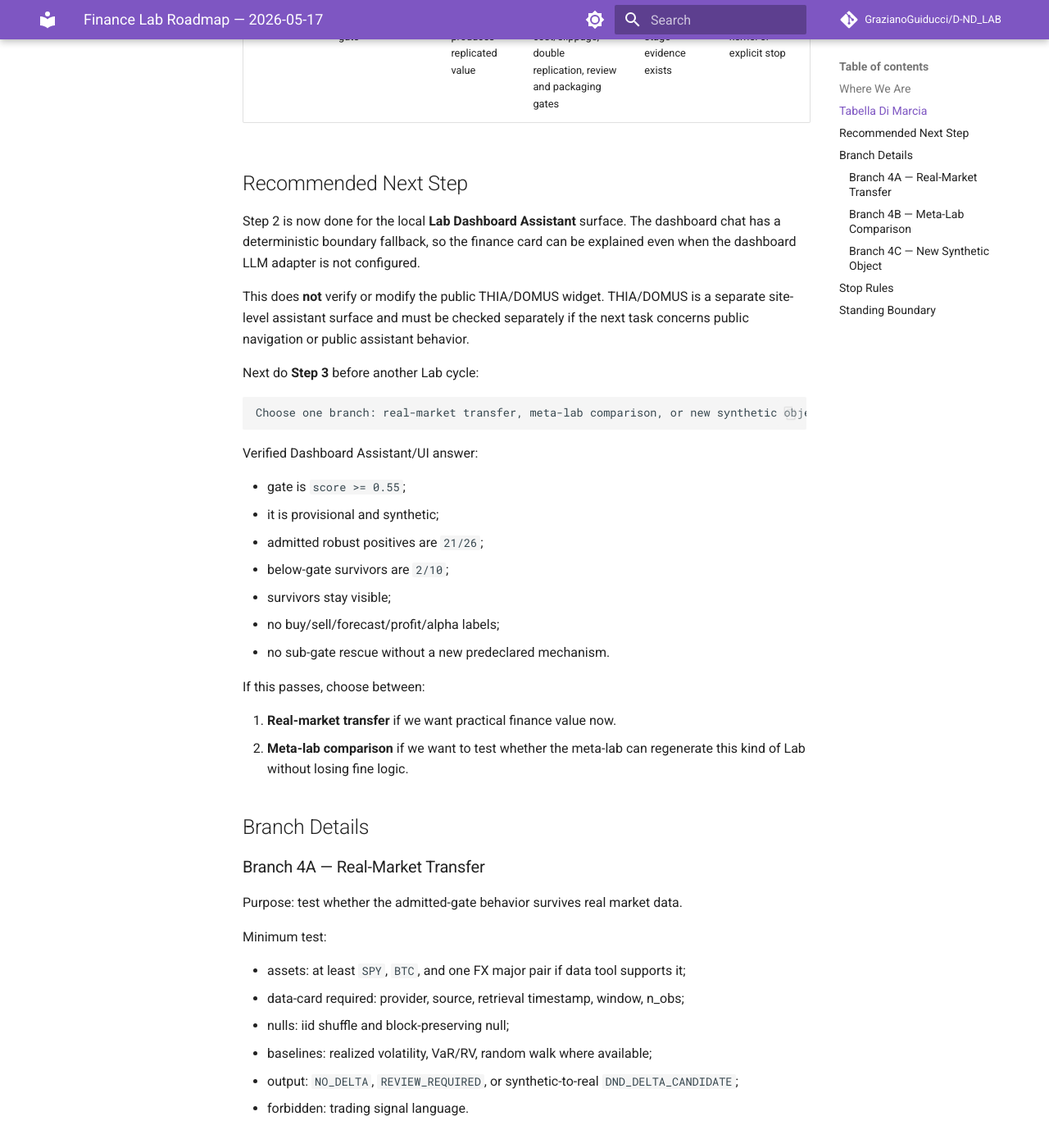
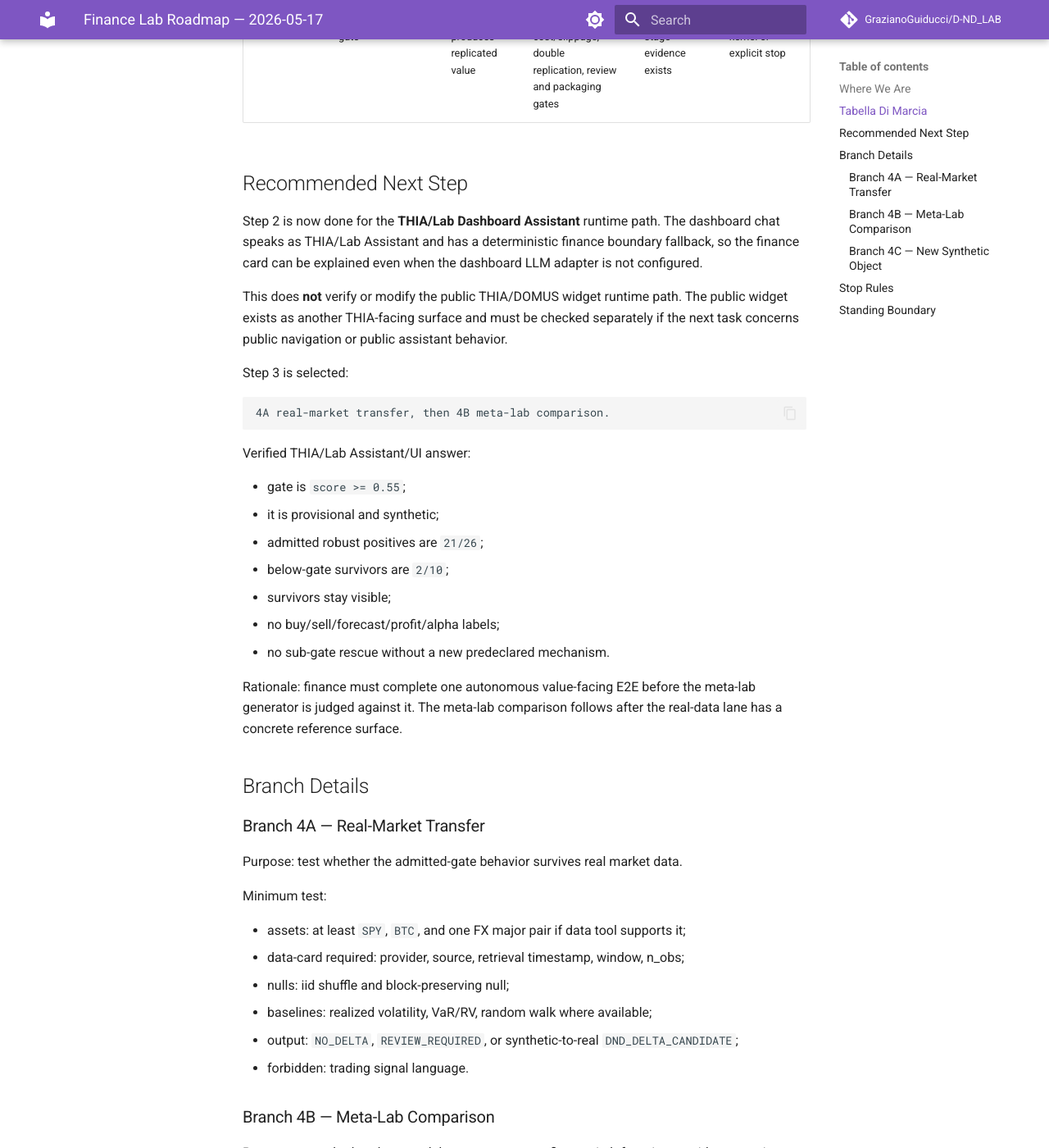
Before and after one commit to GrazianoGuiducci/D-ND_LAB, an MkDocs documentation site: the page built from docs/FINANCE_ROADMAP_20260517.md, in a window 1280 px wide and 1400 px high, scrolled down 2077 px. Shown: the whole window at 82% size. Built offline with MkDocs 1.6.1 and Material for MkDocs 9.7.7, drawn with Linux system fonts in a browser that asks for light colours; comment, search, counter and statistics services are not loaded; some of the changed text lies outside the part shown.

Commit message:
feat(finance): select real-market diagnostic branch

````diff
--- a/docs/FINANCE_ROADMAP_20260517.md
+++ b/docs/FINANCE_ROADMAP_20260517.md
@@ -29,8 +29,8 @@ evidence boundary and not a market signal.
 | Step | Goal | Entry Gate | Work | Exit Gate | Output |
 |---:|---|---|---|---|---|
 | 1 | Close synthetic promotion boundary | Cycle `20260517_1050` complete; falsifier correction applied | Preserve gate, survivor counts and non-hard-boundary rule in contracts/UI/docs | Audit returns `CRYSTALLIZE_PROMOTION_BOUNDARY`; dashboard shows gate and survivors | Current state, done |
-| 2 | Check Dashboard Assistant/context grounding | Dashboard card visible; `/precondition_contract` returns `200` | Ask the Lab Dashboard Assistant about gate, survivor exceptions, and what is not promotable | Dashboard Assistant answers: provisional threshold, `2/10` survivors visible, no trading signal | Done via deterministic boundary fallback |
-| 3 | Choose next branch | Step 1 done; Step 2 acceptable or explicitly skipped | Decide one branch: real-market transfer, meta-lab comparison, or new synthetic object | Branch documented before execution | Branch packet / direction |
+| 2 | Check THIA/Lab Assistant context grounding | Dashboard card visible; `/precondition_contract` returns `200` | Ask the THIA/Lab Dashboard Assistant about gate, survivor exceptions, and what is not promotable | THIA/Lab Assistant answers: provisional threshold, `2/10` survivors visible, no trading signal | Done via deterministic boundary fallback |
+| 3 | Choose next branch | Step 1 done; Step 2 acceptable or explicitly skipped | Decide one branch: real-market transfer, meta-lab comparison, or new synthetic object | Branch documented before execution | Selected: 4A real-market transfer before meta-lab comparison |
 | 4A | Real-market transfer | Branch chosen; no synthetic ambiguity hidden | Test SPY/BTC/FX with data-card, iid/block nulls, VaR/RV baselines | No market claim unless real-data nulls and baselines pass | Real-data report, likely `SOSPENSIONE` first |
 | 4B | Meta-lab comparison | Branch chosen; finance reference stable | Ask meta-lab to regenerate finance-like Lab from intent/domain | Generated Lab preserves contracts, nulls, UI boundary, survivor handling | Comparison report and meta-lab improvements |
 | 4C | New synthetic object | Branch chosen; new mechanism predeclared | Define target variable and falsifier before running a cycle | New object beats controls without rescuing old rejected cases silently | New synthetic candidate or rejection |
@@ -38,21 +38,23 @@ evidence boundary and not a market signal.
 
 ## Recommended Next Step
 
-Step 2 is now done for the local **Lab Dashboard Assistant** surface. The
-dashboard chat has a deterministic boundary fallback, so the finance card can
-be explained even when the dashboard LLM adapter is not configured.
+Step 2 is now done for the **THIA/Lab Dashboard Assistant** runtime path. The
+dashboard chat speaks as THIA/Lab Assistant and has a deterministic finance
+boundary fallback, so the finance card can be explained even when the dashboard
+LLM adapter is not configured.
 
-This does **not** verify or modify the public THIA/DOMUS widget. THIA/DOMUS is
-a separate site-level assistant surface and must be checked separately if the
-next task concerns public navigation or public assistant behavior.
+This does **not** verify or modify the public THIA/DOMUS widget runtime path.
+The public widget exists as another THIA-facing surface and must be checked
+separately if the next task concerns public navigation or public assistant
+behavior.
 
-Next do **Step 3** before another Lab cycle:
+Step 3 is selected:
 
 ```text
-Choose one branch: real-market transfer, meta-lab comparison, or new synthetic object.
+4A real-market transfer, then 4B meta-lab comparison.
 ```
 
-Verified Dashboard Assistant/UI answer:
+Verified THIA/Lab Assistant/UI answer:
 
 - gate is `score >= 0.55`;
 - it is provisional and synthetic;
@@ -62,11 +64,9 @@ Verified Dashboard Assistant/UI answer:
 - no buy/sell/forecast/profit/alpha labels;
 - no sub-gate rescue without a new predeclared mechanism.
 
-If this passes, choose between:
-
-1. **Real-market transfer** if we want practical finance value now.
-2. **Meta-lab comparison** if we want to test whether the meta-lab can
-   regenerate this kind of Lab without losing fine logic.
+Rationale: finance must complete one autonomous value-facing E2E before the
+meta-lab generator is judged against it. The meta-lab comparison follows after
+the real-data lane has a concrete reference surface.
 
 ## Branch Details
 
@@ -117,7 +117,7 @@ Stop or redesign if:
 - below-gate survivors are hidden or reinterpreted away;
 - a report uses hard-boundary language again;
 - a real-data test lacks data-card or baseline/null;
-- the dashboard/THIA cannot explain what is not promotable.
+- the THIA/Lab Assistant runtime cannot explain what is not promotable.
 
 ## Standing Boundary
 
````
Also changed, not shown: domains/finance/context.md (+23 -2 lines), 2 other files.
